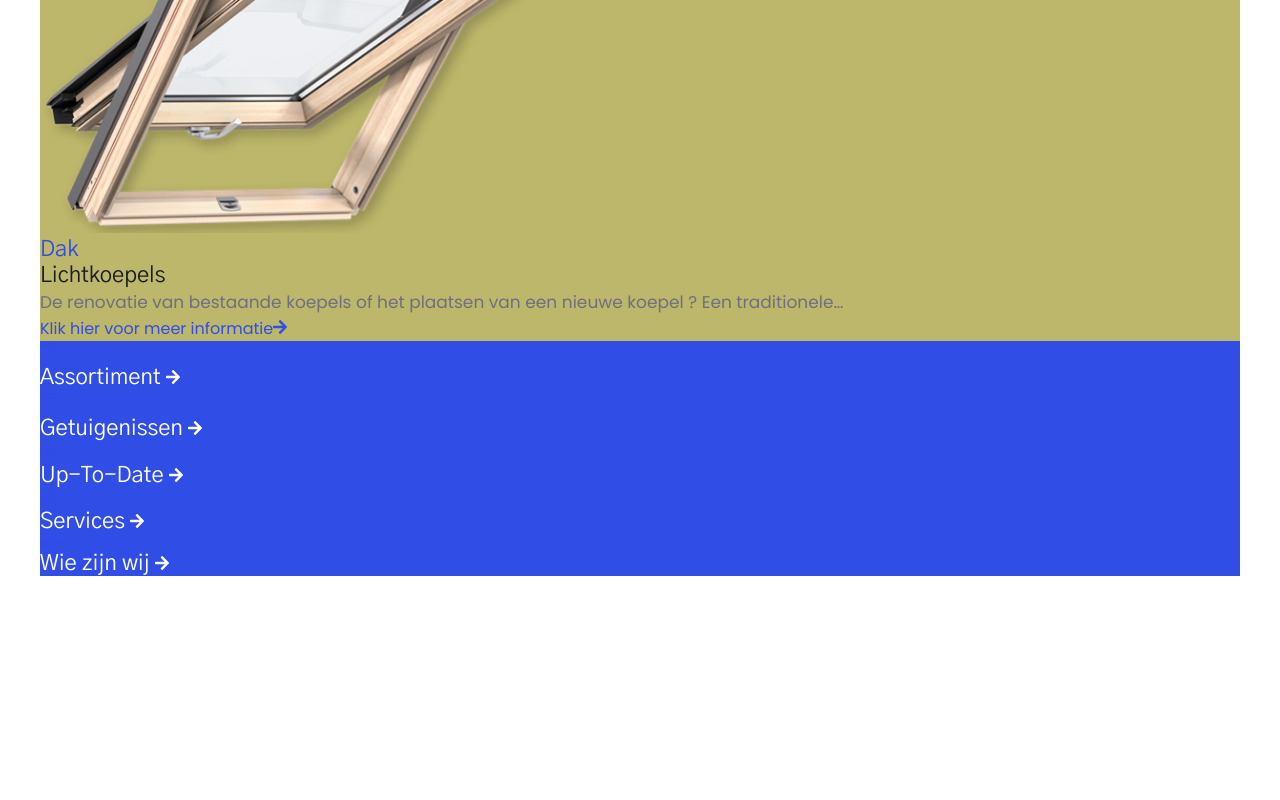
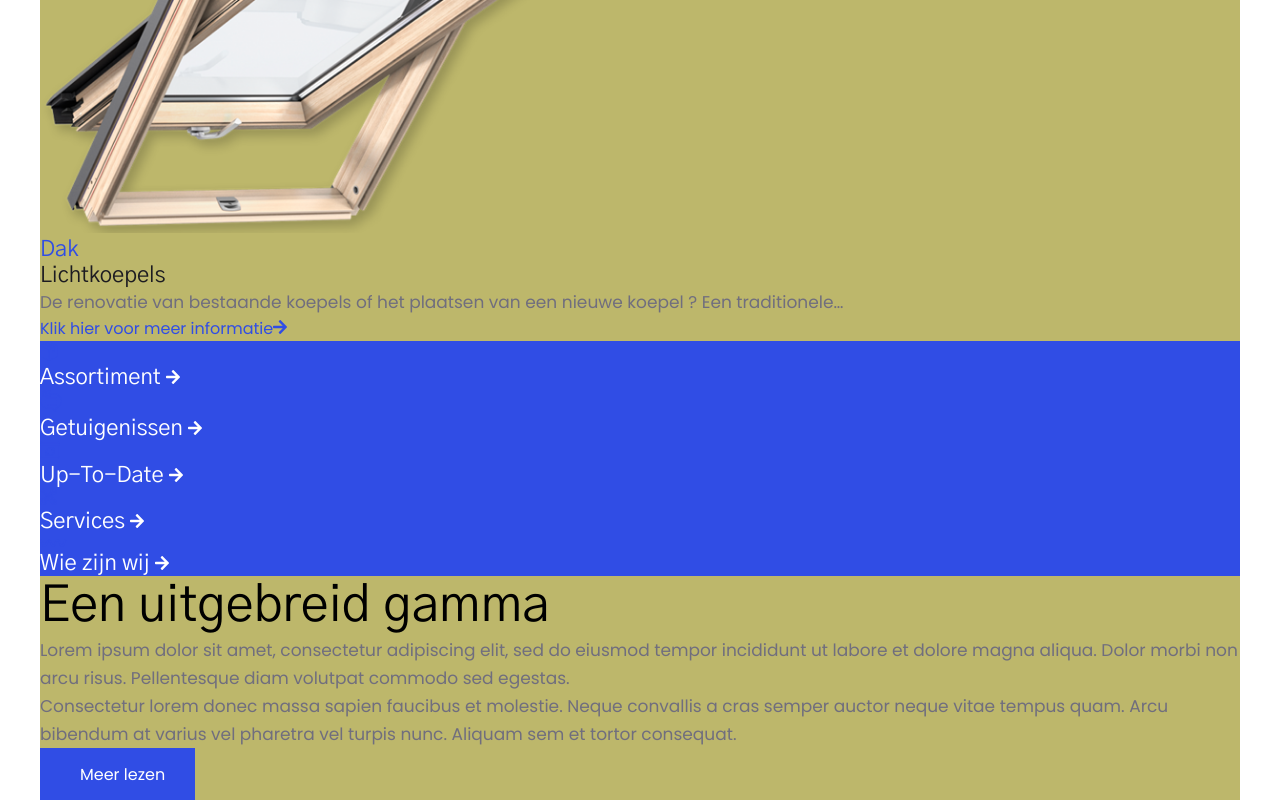
Before and after one commit to devojka-od-papira/task-libra-fire, a React (Create React App) app: page / in a window 1280 px wide. Shown: the part 791-1591 px from the top of the page. Before the commit the page ends 1367 px from the top, so only its background shows below. Built offline with nearby package versions, Linux system fonts and the light colour scheme.

Commit message:
Added extensive range

```diff
--- a/src/App.js
+++ b/src/App.js
@@ -2,12 +2,14 @@ import React from "react";
 import NavigationMenu from "./components/navbar";
 import Intro from "./components/intro";
 import "./style/index.scss";
+import ExtensiveRange from "./components/extensiveRange";
 
 function App() {
   return (
     <div className="App">
       <NavigationMenu />
       <Intro />
+      <ExtensiveRange />
     </div>
   );
 }
--- /dev/null
+++ b/src/components/extensiveRange/index.js
@@ -0,0 +1,30 @@
+import React from "react";
+import Button from "../button";
+
+const ExtensiveRange = () => {
+  return (
+    <div className="container">
+      <div className="extensive-range">
+        <div>
+          <h2 className="h2">Een uitgebreid gamma</h2>
+        </div>
+        <div>
+          <p className="p2 color-gray paragraph">
+            Lorem ipsum dolor sit amet, consectetur adipiscing elit, sed do
+            eiusmod tempor incididunt ut labore et dolore magna aliqua. Dolor
+            morbi non arcu risus. Pellentesque diam volutpat commodo sed
+            egestas.
+          </p>
+          <p className="p2 color-gray paragraph">
+            Consectetur lorem donec massa sapien faucibus et molestie. Neque
+            convallis a cras semper auctor neque vitae tempus quam. Arcu
+            bibendum at varius vel pharetra vel turpis nunc. Aliquam sem et
+            tortor consequat.
+          </p>
+          <Button className="p1 bg-blue color-white" text="Meer lezen" />
+        </div>
+      </div>
+    </div>
+  );
+};
+export default ExtensiveRange;
--- /dev/null
+++ b/src/style/extensiverange.scss
@@ -0,0 +1,42 @@
+@media only screen and (max-width: 600px) {
+  .container {
+    max-width: 600px;
+    margin: 0 auto;
+    background-color: crimson;
+  }
+}
+
+/* Small devices (portrait tablets and large phones, 600px and up) */
+@media screen and (max-width: 1199px) and (min-width: 600px) {
+  .container {
+    width: 600px;
+    margin: 0 auto;
+    background-color: darkblue;
+  }
+}
+
+/* Extra large devices (large laptops and desktops, 1200px and up) */
+@media only screen and (min-width: 1200px) and (max-width: 1519px) {
+  .container {
+    width: 1200px;
+    margin: 0 auto;
+    background-color: darkkhaki;
+  }
+}
+
+@media only screen and (min-width: 1520px) {
+  .extensive-range {
+    display: flex;
+    margin-top: 100px;
+    margin-bottom: 100px;
+
+    h2 {
+      width: 387px;
+      margin-right: 129px;
+    }
+
+    .paragraph {
+      margin-bottom: 30px;
+    }
+  }
+}
--- a/src/style/index.scss
+++ b/src/style/index.scss
@@ -3,3 +3,4 @@
 @import "./global.scss";
 @import "./navbar.scss";
 @import "./intro.scss";
+@import "./extensiverange.scss";
```
